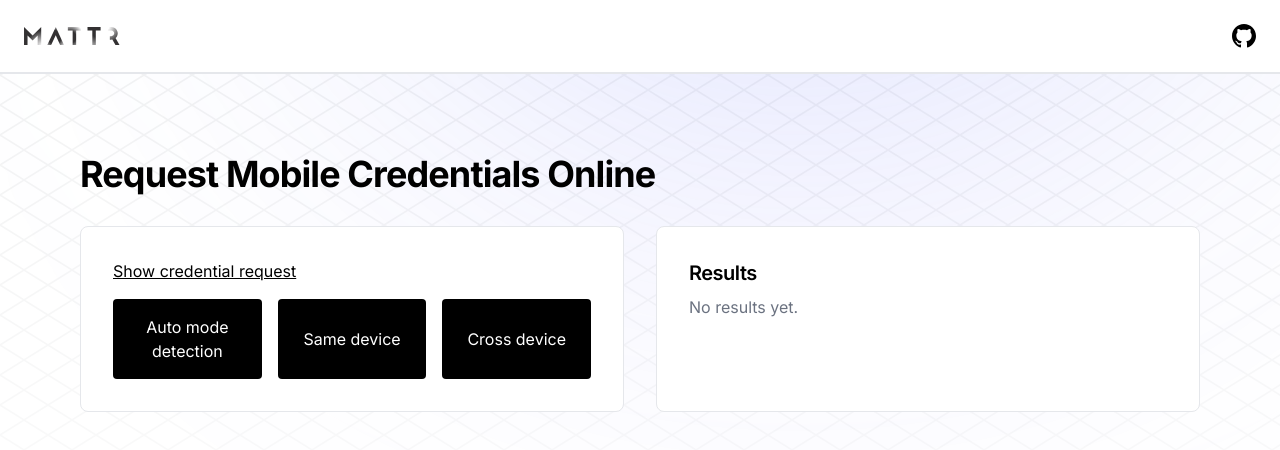
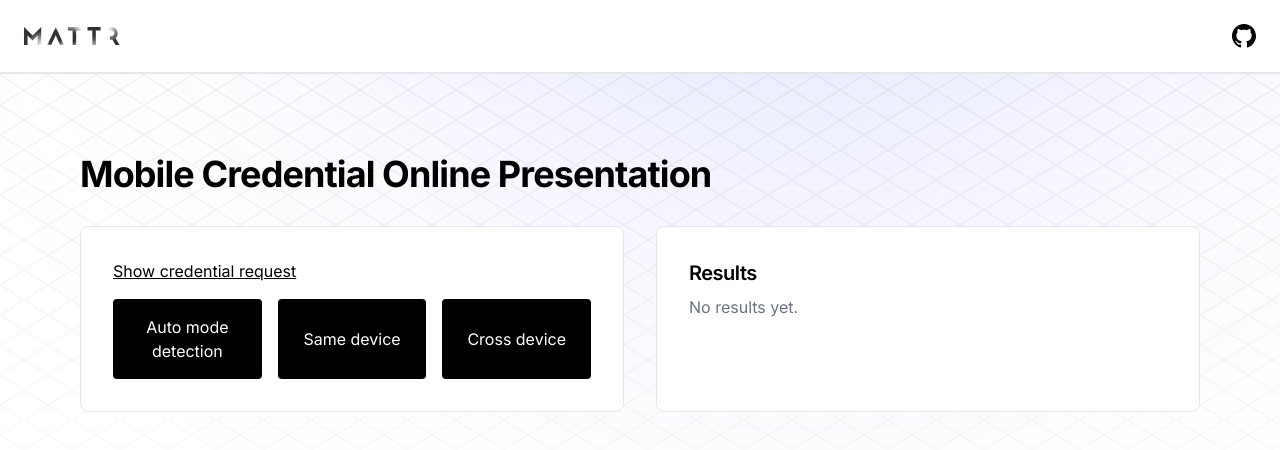
Before and after one commit to mattrglobal/sample-apps, a Next.js app in the folder mobile-credential-online-presentation/: page / in a window 1280 px wide. Shown: the top 450 px of the page. Built offline with nearby package versions, Linux system fonts and the light colour scheme; no server answers; what @mattrglobal/verifier-sdk-web would draw is missing.

Commit message:
feat: change title

```diff
--- a/mobile-credential-online-presentation/src/app/page.tsx
+++ b/mobile-credential-online-presentation/src/app/page.tsx
@@ -146,7 +146,7 @@ export default function Home() {
   return (
     <div className="flex flex-col mx-auto max-w-6xl mt-4 p-4 lg:mt-8">
       <h1 className="text-xl font-bold tracking-tight pb-4 lg:pb-8 lg:text-4xl lg:mt-8">
-        Request Mobile Credentials Online
+        Mobile Credential Online Presentation
       </h1>
 
       <div className="flex flex-col gap-4 lg:flex-row lg:gap-8">
```
